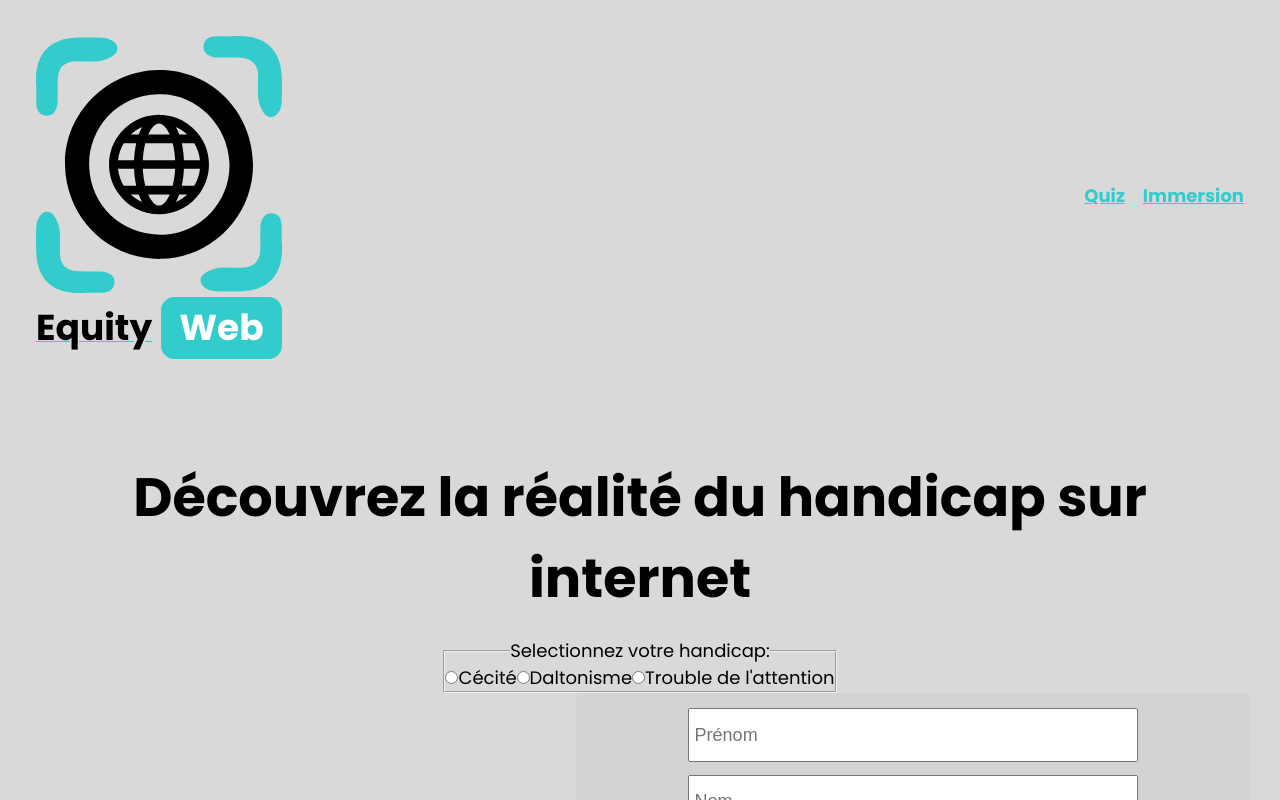
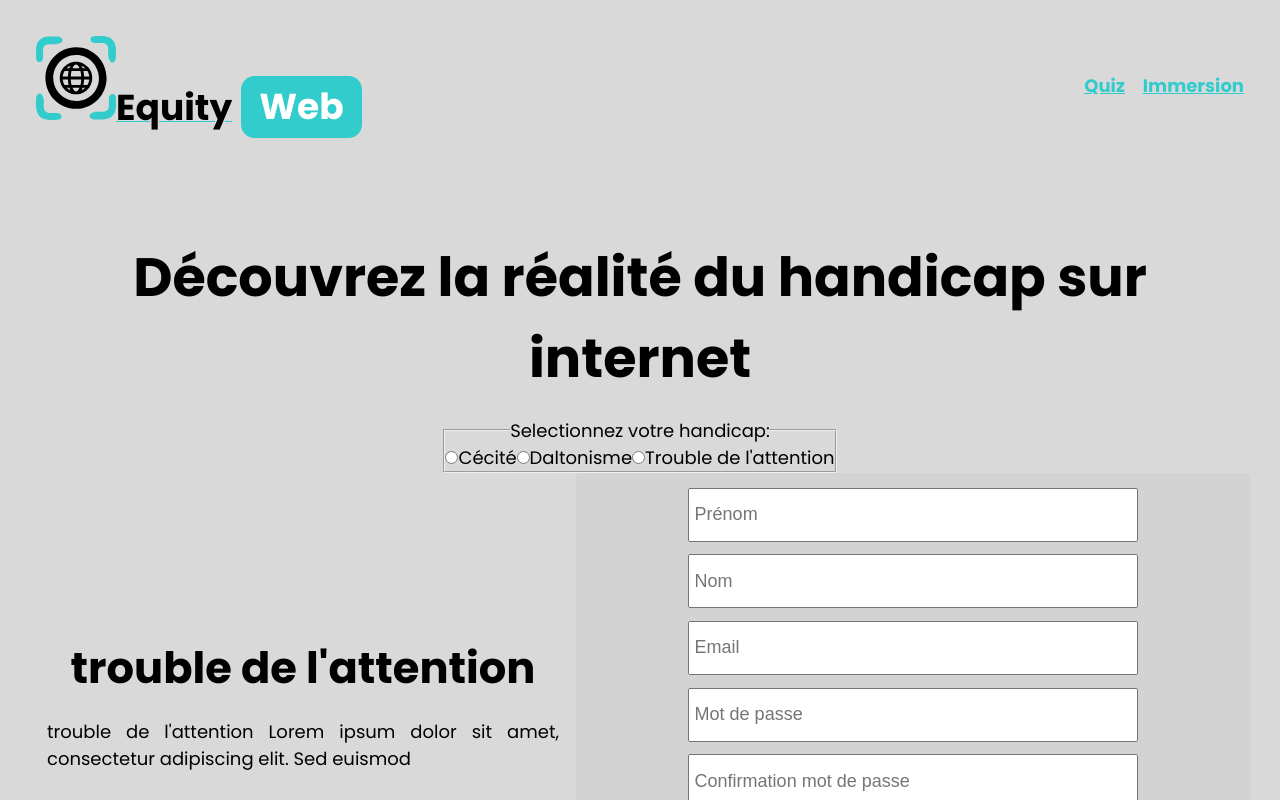
Before and after one commit to julien44830/equityweb, a React (Vite) app in the folder client/: page /immersion in a window 1280 px wide. Shown: the top 800 px of the page. Built offline with nearby package versions, Linux system fonts and the light colour scheme.

Commit message:
add cursor image and css logo

```diff
--- a/client/src/styles/header.css
+++ b/client/src/styles/header.css
@@ -12,7 +12,6 @@
   justify-content: center;
   align-items: center;
   position: absolute;
-  width: 80px;
   left: 50%;
   transform: translate(-50%);
   color: black;
@@ -20,10 +19,21 @@
 
 }
 
+.logo-header img {
+  width: 80px;
+  transition: all 0.3s ease-in;
+}
+
+.logo-header:hover img {
+  transform: scale(1.1);
+  transform-origin: center;
+}
+
 .logo-header .baseline {
   color: var(--black);
   font-size: 2rem;
   font-weight: var(--font-weight-bold);
+
 }
 
 .logo-header .baseline span {
@@ -32,18 +42,20 @@
   padding: 0.3rem 1rem;
   border-radius: var(--radius);
   margin-left: 0.5rem;
+
 }
 
 .navlink-header {
   color: var(--primary);
   font-weight: var(--font-weight-bold);
+
 }
 
 .navlink-header:hover {
   text-decoration: none;
   border-bottom: none;
+}
 
-}
 
 .header-home .nav-header {
   color: red;
```
Also changed, not shown: client/src/assets/icons/cursor.svg (added).
